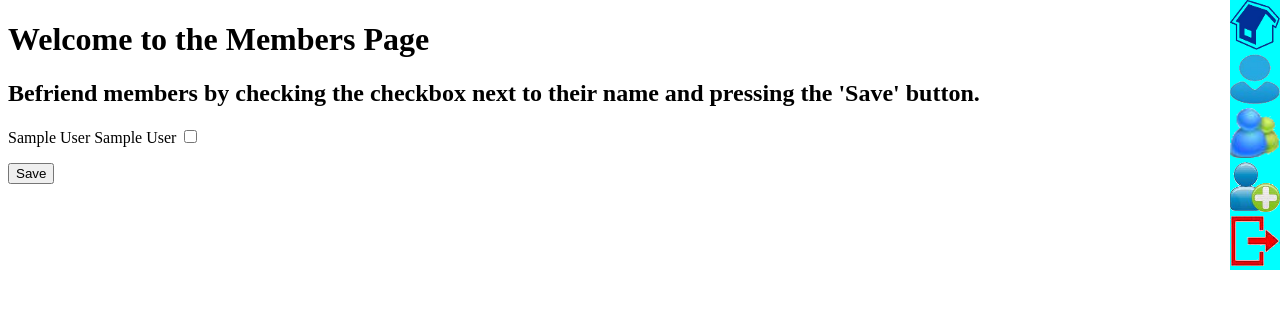
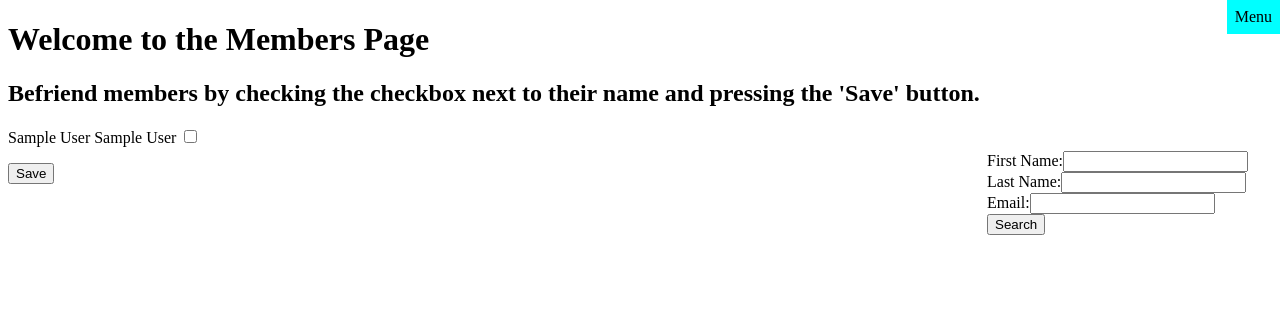
Before and after one commit to MadJinx/social_network, a PHP site: page /members.php in a window 1280 px wide. Shown: the top 309 px of the page. Run offline with PHP 8.4, Linux system fonts and the light colour scheme; the visitor is signed in with stand-in values (Sample User, id 1); data that the repository does not hold is empty.

Commit message:
formatted menu to be minimized when not in use and modified members page

```diff
--- a/common.php
+++ b/common.php
@@ -17,7 +17,9 @@ function common_header(){
 
 // adds menu bar for all pages
 function addMenu() { ?>
-	<div id="menu">
+	<div class="menu imen" onClick="toggleVis('m');">Menu</div>
+	<div class="menu" id="m">
+		<div class="imen" onClick="toggleVis('m');">Menu</div>
 		<ul>
 			<li><img src="images/home.png" alt="home" onClick="warp('home');"></li>
 			<li><img src="images/profile.png" alt="profile" onClick="warp('profile');"></li>
@@ -31,11 +33,19 @@ function addMenu() { ?>
 
 function addProfile($uname, $fname, $lname, $lives, $from, $pic) { ?>
 	<div class="profiles">
-		<img src="images/<?php echo $pic; ?>" alt="images/<?php echo $pic; ?>">
-		<h4><?php echo $uname; ?></h4>
-		<p><?php echo "$fname $lname"; ?></p>
-		<h5>Lives in <?php echo $lives; ?></h5>
-		<h5>From <?php echo $from; ?></h5>
+		<table>
+			<tr>
+				<td>
+					<img src="images/<?php echo $pic; ?>" alt="images/<?php echo $pic; ?>">
+				</td>
+				<td>
+					<h4><?php echo $uname; ?></h4>
+					<p><?php echo "$fname $lname"; ?></p>
+					<h5>Lives in <?php echo $lives; ?></h5>
+					<h5>From <?php echo $from; ?></h5>
+				</td>
+			</tr>
+		</table>
 	</div>
 <?php }
 
--- a/format.css
+++ b/format.css
@@ -2,27 +2,44 @@
 	display:none;
 }
 
-#menu {
+.menu {
 	background:aqua;
 	position:fixed;
 	top:0;
 	right:0;
 }
 
-#menu ul {
+.menu ul {
 	list-style-type:none;
 	margin:0;
 	padding:0;
 }
 
+#m {
+	display:none;
+}
+
+.imen {
+	padding:.5em;
+}
+
 .profiles img {
-	float:left;
 	width:100px;
 	height:auto;
-	margin:0px;
+	margin:5px;
 	padding:0px;
+}
+
+#friend_form input {
+	position:relative;
+	top:-30px;
 }
 
 #edit_info {
 	display:none;
 }
+
+#search {
+	float:right;
+	margin:1.5em;
+}
--- a/members.php
+++ b/members.php
@@ -17,6 +17,13 @@
 
 		<h1>Welcome to the Members Page</h1>
 		<h2>Befriend members by checking the checkbox next to their name and pressing the 'Save' button.</h2>
+
+		<form method="get" action="members.php" id="search">
+			First Name:<input type="text" name="first" id="first"/><br/>
+			Last Name:<input type="text" name="last" id="last"/><br/>
+			Email:<input type="text" name="email" id="email"/><br/>
+			<input type="submit" value="Search"/>
+		</form>
 
 		<form method="post" action="add_friends.php">
 			<?php
```
